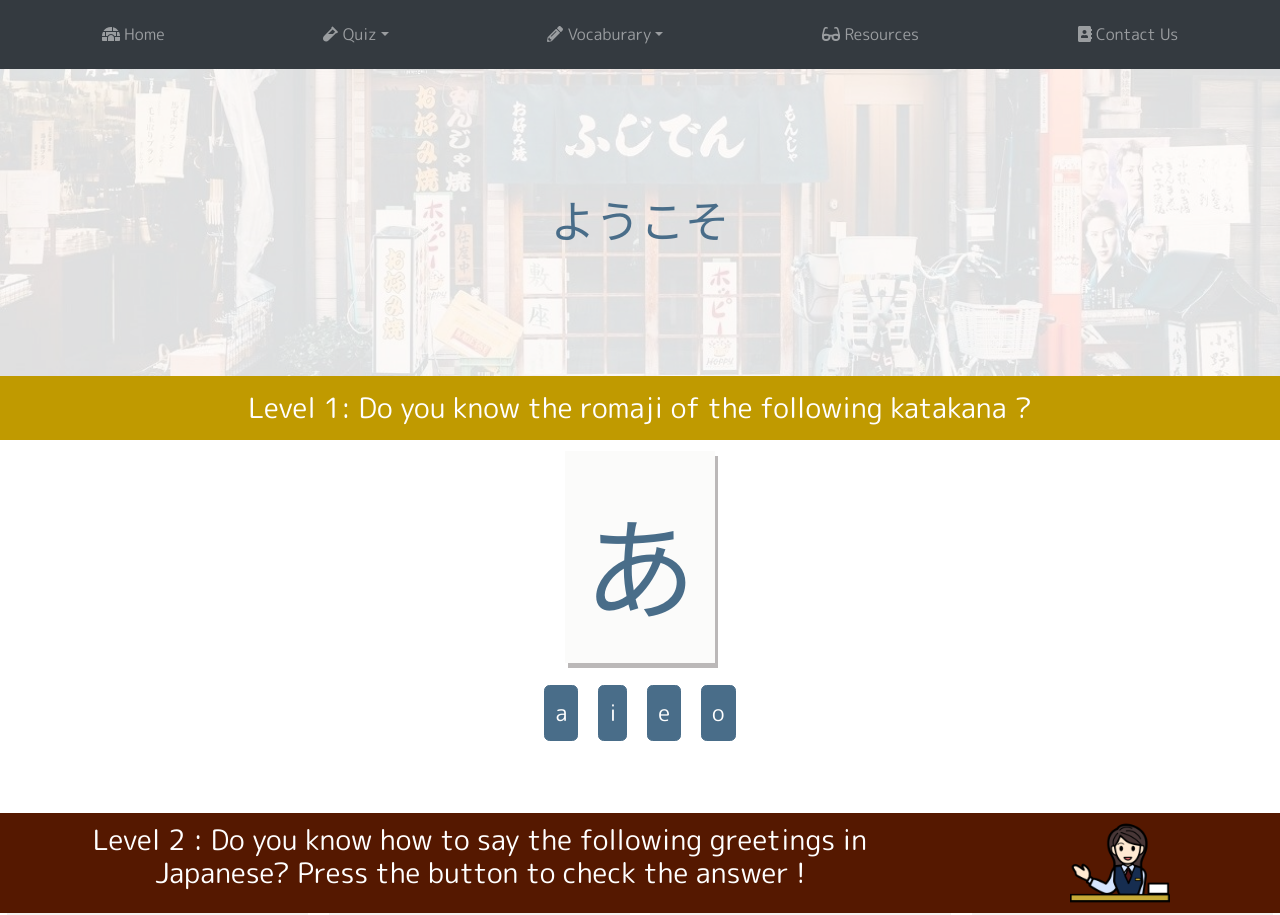
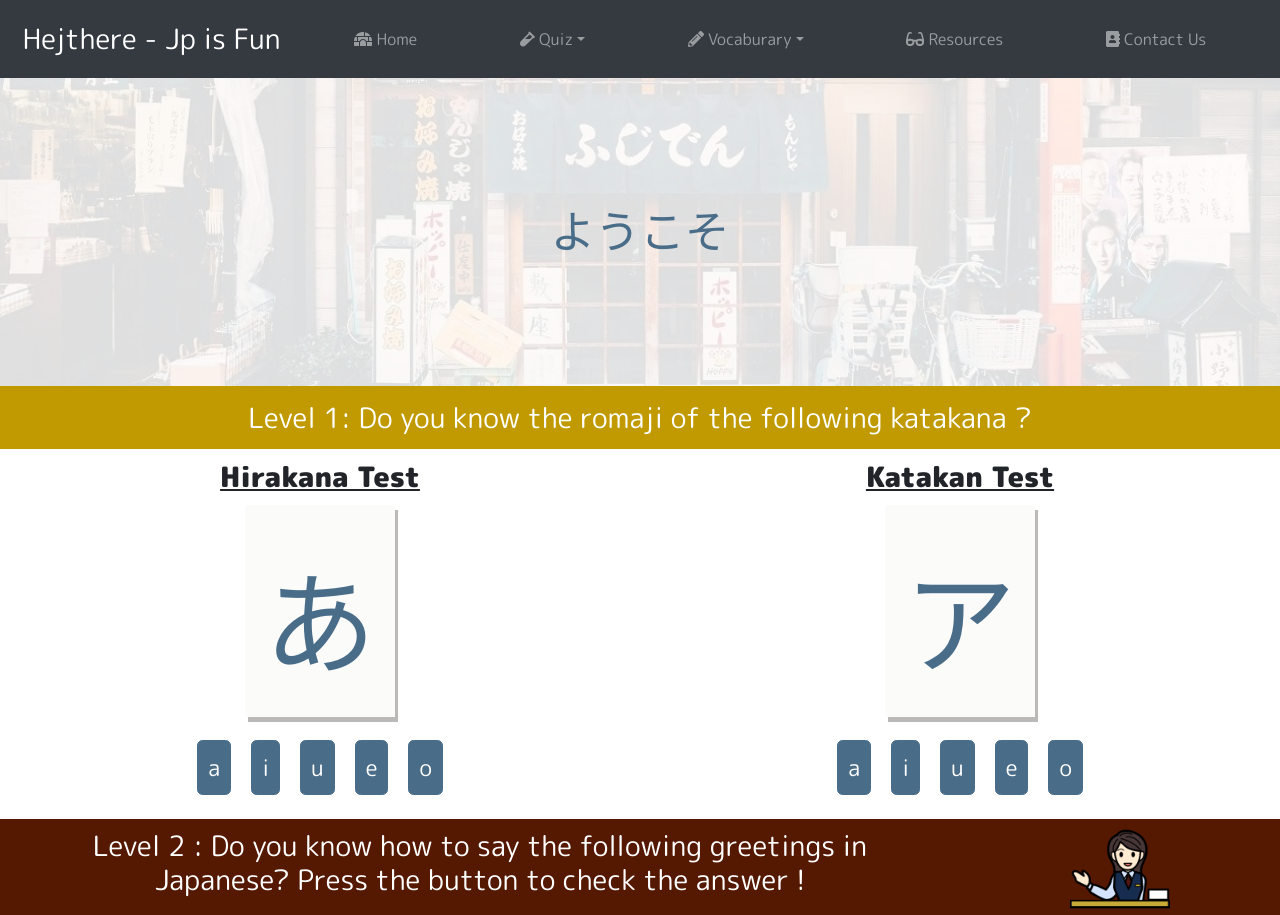
Before and after one commit to hejthere/jpisfun, a React (Create React App) app: page /quiz in a window 1280 px wide. Shown: the top 915 px of the page. Built offline with nearby package versions, Linux system fonts and the light colour scheme.

Commit message:
flipcard9

```diff
--- a/src/App.js
+++ b/src/App.js
@@ -33,6 +33,7 @@ class App extends Component {
 
    <Container fluid>
    <Navbar collapseOnSelect expand='md' bg="dark" variant="dark">
+   <Navbar.Brand>Hejthere - Jp is Fun</Navbar.Brand>
    <Navbar.Toggle />
    <Navbar.Collapse>
     <Nav id='navBar1' className='navBar' fill fluid>
--- a/src/component/Home/Home.js
+++ b/src/component/Home/Home.js
@@ -33,23 +33,23 @@ return (
 </Row>
 
 {/* / <!-- Introduction --> // */}
-<Container fluid='true' className="simple-introduction">
+<Container fluid='true' className="homepage-section1">
 <Image src={fuji} alt="FujiMountain" data-aos="fade-in" data-aos-delay="300" />
 <div>
 <h2> For Japanese Beginners </h2>
 <span> You could learn some basic Japanese Vocaburary and Grammar Practice in this website.</span><br />
 <br /><Link to='/katakana'>
-	<Button>MORE</Button></Link>
+	<Button disabled>MORE</Button></Link>
 </div>
 </Container>
 
 {/* /* <!-- Japanese Vocab --> */ }
 
-<Container  fluid='true' className="homepage-japan-vocab">
+<Container  fluid='true' className="homepage-section2">
 	<div>
 	<h2> Japanese Vocaburary </h2>
 	<span> Learn Daily Japanese Vocaburary with Exercise and Audio. </span><br/><br/>
-	<Button>MORE</Button>
+	<Button disabled>MORE</Button>
 	</div>
 	<Image src={daruma} alt="Daruma" data-aos="zoom-in" data-aos-delay="500" data-aos-duration="1000" />
  </Container>
--- a/src/component/Home/home.css
+++ b/src/component/Home/home.css
@@ -1,56 +1,57 @@
 .menu {
-	border:0px;
+    border: 0px;
     font-size: 200%;
-  	overflow: hidden;}
+    overflow: hidden;
+}
 
 .subpagelink {
     height: 6rem;
-	float: left;}
+    float: left;
+}
 
 .subpagelinkword {
     position: absolute;
     text-align: left;
-	color : black;
-	top:50%;
-	left:50%;
-	transform: translate(-50%,-50%);
+    color: black;
+    top: 50%;
+    left: 50%;
+    transform: translate(-50%, -50%);
 }
 
 a.picturelink {
-	display:block;
-	width:100%;
-	height:100%;
+    display: block;
+    width: 100%;
+    height: 100%;
 }
-
 
 .menu .menu-col:hover {
     -webkit-filter: brightness(0.95);
     filter: brightness(0.95);
     transform: scale(1.03);
-	    transition: all 0.5s ;
+    transition: all 0.5s;
 }
 
-.simple-introduction{
-	height: 60vh;
-	overflow:hidden;
+.homepage-section1 {
+    padding: 20px;
+    overflow: hidden;
     background-color: #f7f6e4;
     display: flex;
     align-items: center;
     justify-content: center;
 }
 
-.simple-introduction img, .homepage-japan-vocab img  {
-	width:20vw;
+.homepage-section1 img,
+.homepage-section2 img {
+    width: 20vw;
 }
 
-.homepage-japan-vocab {
-	height: 60vh;
-	overflow:hidden;
+.homepage-section2 {
+    padding: 20px;
+    overflow: hidden;
     background-color: #92aec4;
     display: flex;
     justify-content: center;
     align-items: center;
-
 }
 
 
@@ -60,7 +61,7 @@ a.picturelink {
     position: absolute;
     top: 50%;
     left: 50%;
-            transform: translate(-50%,-50%);
+    transform: translate(-50%, -50%);
     color: var(--blue);
 }
 
@@ -69,6 +70,6 @@ a.picturelink {
     height: auto;
 }
 
-  .banner-image{
+.banner-image {
     width: 100%;
 }
--- a/src/component/JapaneseQuiz/Grammar/Grammar.css
+++ b/src/component/JapaneseQuiz/Grammar/Grammar.css
@@ -1,12 +1,14 @@
   /* Grammar */
-.hiddenword{
-    color:red;
-      opacity: 0;}
 
+  .hiddenword {
+      font-size: 1.5rem;
+      color: red;
+      opacity: 0;
+  }
 
-h5.description{
+  h5.description {
       padding: 10px;
-width:100%;
+      width: 100%;
       text-align: left;
       background-color: var(--blue);
       color: white;
@@ -19,9 +21,10 @@ padding: 20px;
   }
 
   #translation {
-font-size:1.5rem;
+      font-size: 1.5rem;
       text-align: left;
-padding:0.5rem;}
+      padding: 0.5rem;
+  }
 
   .momotaro-pic {
       width: 300px;
--- a/src/component/JapaneseQuiz/JapaneseQuiz.js
+++ b/src/component/JapaneseQuiz/JapaneseQuiz.js
@@ -1,5 +1,5 @@
 import React from 'react';
-import { Container } from 'react-bootstrap';
+import { Container, Row } from 'react-bootstrap';
 import Grammar from './Grammar/Grammar';
 import Katakana from './katakana/Katakana';
 import Test from './Test/Test';
@@ -9,21 +9,22 @@ const JapaneseQuiz = () => {
 
     return (
         <Container fluid>
-            <section id="katakana">
+            <Row id="katakana">
                 <Katakana />
                 <br />
                 <br />
-            </section>
-            <section id="test">
+            </Row>
+            <Row id="test">
                 <Test />
                 <br />
                 <br />
-            </section>
-            <section id="grammar">
+            </Row>
+            <br /><br />
+            <Row id="grammar">
                 <Grammar />
                 <br />
                 <br />
-            </section>
+            </Row>
         </Container>
 
     )
--- a/src/component/JapaneseQuiz/Test/Test.css
+++ b/src/component/JapaneseQuiz/Test/Test.css
@@ -1,11 +1,3 @@
-/*
-* Prefixed by https://autoprefixer.github.io
-* PostCSS: v7.0.29,
-* Autoprefixer: v9.7.6
-* Browsers: last 4 version
-*/
-
-
 /* Test your knowledge */
 
 .introduction {
@@ -46,25 +38,15 @@ img.introduction {
 }
 
 .normalCard {
-    display: -webkit-box;
-    display: -ms-flexbox;
     display: flex;
-    -webkit-box-pack: center;
-    -ms-flex-pack: center;
     justify-content: center;
-    -webkit-box-align: center;
-    -ms-flex-align: center;
     align-items: center;
     padding: 7px;
     margin: 5px 7px;
-    -webkit-box-shadow: 5px 5px 2px rgb(105, 110, 116);
     box-shadow: 5px 5px 2px rgb(105, 110, 116);
     position: relative;
-    -webkit-transform-style: preserve-3d;
     transform-style: preserve-3d;
-    -webkit-transform: perspective(1000px) rotateY(var(--rotateY, 0));
     transform: perspective(1000px) rotateY(var(--rotateY, 0));
-    -o-transition: 300ms;
     transition: 300ms;
     -webkit-transition: 300ms;
     min-height: 100px;
@@ -76,7 +58,6 @@ img.introduction {
 }
 
 .normalCard .backside {
-    -webkit-transform: rotateY(180deg);
     transform: rotateY(180deg);
 }
 
@@ -97,11 +78,8 @@ img.introduction {
     display: grid;
     grid-template-columns: repeat(auto-fill, minmax(300px, auto));
     grid-auto-rows: 100px;
-    -webkit-box-align: center;
-    -ms-flex-align: center;
     align-items: center;
     row-gap: 2%;
-    -webkit-column-gap: 0.3rem;
     -moz-column-gap: 0.3rem;
     column-gap: 0.3rem;
 }
--- a/src/component/JapaneseQuiz/Test/Test.js
+++ b/src/component/JapaneseQuiz/Test/Test.js
@@ -97,8 +97,7 @@ class Test extends React.Component{
 
 	</Container> */}
 
-    <Button onClick={window.print}> Print </Button>
-    <Button onClick={window.history.back}> Back </Button>
+    <Button onClick={()=>window.history.back}> Back </Button>
 
 
     </div>
--- a/src/component/JapaneseQuiz/katakana/Katakana.js
+++ b/src/component/JapaneseQuiz/katakana/Katakana.js
@@ -2,6 +2,9 @@ import React, { Component } from 'react';
 import './katakana.css';
 import Button from 'react-bootstrap/Button';
 import Container from 'react-bootstrap/Container';
+import Row from 'react-bootstrap/Row';
+import Col from 'react-bootstrap/Col';
+
 
 class Katakana extends Component {
 
@@ -13,17 +16,35 @@ class Katakana extends Component {
             { id: 4, katakana: 'え', option: ['a', 'i', 'u', 'e', 'o'], answer: 'u' },
             { id: 5, katakana: 'お', option: ['a', 'i', 'u', 'e', 'o'], answer: 'o' },
             { id: 6, katakana: 'か', option: ['ka', 'ki', 'ku', 'ke', 'ko'], answer: 'ka' },
-            { id: 7, katakana: 'き', option: ['ka', 'ki', 'ku', 'ke', 'ko'], answer: 'ki' },],
+            { id: 7, katakana: 'き', option: ['ka', 'ki', 'ku', 'ke', 'ko'], answer: 'ki' },
+            { id: 8, katakana: 'く', option: ['ka', 'ki', 'ku', 'ke', 'ko'], answer: 'ku' },
+            { id: 9, katakana: 'け', option: ['ka', 'ki', 'ku', 'ke', 'ko'], answer: 'ke' },
+            { id: 10, katakana: 'こ', option: ['ka', 'ki', 'ku', 'ke', 'ko'], answer: 'ko' },],
         displayQuestion: 'あ',
-        displayOption: ['a', 'i', 'e', 'o'],
+        displayOption:  ['a', 'i', 'u', 'e', 'o'],
         displayAnswer: 'a',
+
+        question2: [
+            { id: 1, katakana: 'ア', option: ['a', 'i', 'u', 'e', 'o'], answer: 'a' },
+            { id: 2, katakana: 'イ', option: ['a', 'i', 'u', 'e', 'o'], answer: 'i' },
+            { id: 3, katakana: 'ウ', option: ['a', 'i', 'u', 'e', 'o'], answer: 'u' },
+            { id: 4, katakana: 'エ', option: ['a', 'i', 'u', 'e', 'o'], answer: 'u' },
+            { id: 5, katakana: 'オ', option: ['a', 'i', 'u', 'e', 'o'], answer: 'o' },
+            { id: 6, katakana: 'カ', option: ['ka', 'ki', 'ku', 'ke', 'ko'], answer: 'ka' },
+            { id: 7, katakana: 'き', option: ['ka', 'ki', 'ku', 'ke', 'ko'], answer: 'ki' },
+            { id: 8, katakana: 'ク', option: ['ka', 'ki', 'ku', 'ke', 'ko'], answer: 'ku' },
+            { id: 9, katakana: 'ケ', option: ['ka', 'ki', 'ku', 'ke', 'ko'], answer: 'ke' },
+            { id: 10, katakana: 'コ', option: ['ka', 'ki', 'ku', 'ke', 'ko'], answer: 'ko' },],
+        displayQuestion2: 'ア',
+        displayOption2:  ['a', 'i', 'u', 'e', 'o'],
+        displayAnswer2: 'a',
     }
 
 
     answerHandler = (e) => {
         if (e.target.innerHTML === this.state.displayAnswer) {
             alert('correct!');
-            let randomNumber = Math.floor(Math.random() * 3);
+            let randomNumber = Math.floor(Math.random() * 10);
             this.setState({
                 displayQuestion: this.state.question[randomNumber].katakana,
                 displayOption: this.state.question[randomNumber].option,
@@ -42,6 +63,29 @@ class Katakana extends Component {
         }
     }
 
+    answerHandler2 = (e) => {
+        if (e.target.innerHTML === this.state.displayAnswer2) {
+            alert('correct!');
+            let randomNumber = Math.floor(Math.random() * 10);
+            this.setState({
+                displayQuestion2: this.state.question2[randomNumber].katakana,
+                displayOption2: this.state.question2[randomNumber].option,
+                displayAnswer2: this.state.question2[randomNumber].answer
+            })
+            let button = document.getElementsByClassName('katakana-button2');
+            var i;
+            for (i = 0; i < button.length; i++) {
+                button[i].style.border = '2px solid var(--blue)';
+                button[i].style.color = 'white';
+
+            }
+        } else {
+            e.target.style.color = 'red'
+            e.target.style.border = '2px solid red'
+        }
+    }
+
+
     render() {
 
         let options = '';
@@ -53,15 +97,27 @@ class Katakana extends Component {
                     key={option.id}>
                     {option}</Button>
             )
-        }
-        )
+        })
+
+        let options2 = '';
+        options2 = this.state.displayOption2.map(option => {
+            return (
+                <Button
+                    className='katakana-button2'
+                    onClick={this.answerHandler2}
+                    key={option.id}>
+                    {option}</Button>
+            )
+        })
 
 
         return (
             <Container fluid>
                 <h5 className='katakana-introduction'>
-                    Level 1: Do you know the romaji of the following katakana ? </h5>
-
+                Level 1: Do you know the romaji of the following katakana ? </h5>
+                <Row xs={1} sm={1} md={2} xl={2}>
+                    <Col>
+                <h5 className='katakana-header'>Hirakana Test</h5>
                 <div className='katakana-container'>
                     <br />
                     <p className='katakana-question'> {this.state.displayQuestion}</p>
@@ -69,6 +125,19 @@ class Katakana extends Component {
                 {options}
                 <br />
                 <br />
+                </Col>
+                <Col>
+                <h5 className='katakana-header'>Katakan Test</h5>
+                <div className='katakana-container'>
+                    <br />
+                    <p className='katakana-question'> {this.state.displayQuestion2}</p>
+                </div>
+                {options2}
+                <br />
+                <br />
+                </Col>
+
+                </Row>
             </Container>
         )
     }
--- a/src/component/JapaneseQuiz/katakana/katakana.css
+++ b/src/component/JapaneseQuiz/katakana/katakana.css
@@ -1,11 +1,11 @@
-.katakana-container{
+.katakana-container {
     background-color: #f0f0ee4d;
-width:150px;
+    width: 150px;
     box-shadow: 3px 5px rgb(187, 184, 184);
     margin: auto;
 }
 
-.katakana-question{
+.katakana-question {
     font-size: 5rem;
     color: var(--blue);
     padding: 10px;
@@ -16,9 +16,19 @@ padding: 10px;
     margin: 0px 10px;
 }
 
+.katakana-button2 {
+    padding: 10px;
+    margin: 0px 10px;
+}
+
 .katakana-introduction {
     background-color: var(--yellow);
-color:white;
-width:100%;
+    color: white;
+    width: 100%;
     padding: 15px;
 }
+
+.katakana-header {
+    font-weight: 900;
+    text-decoration: underline;
+}
```
Lines whose indentation alone changed are shown as unchanged.
